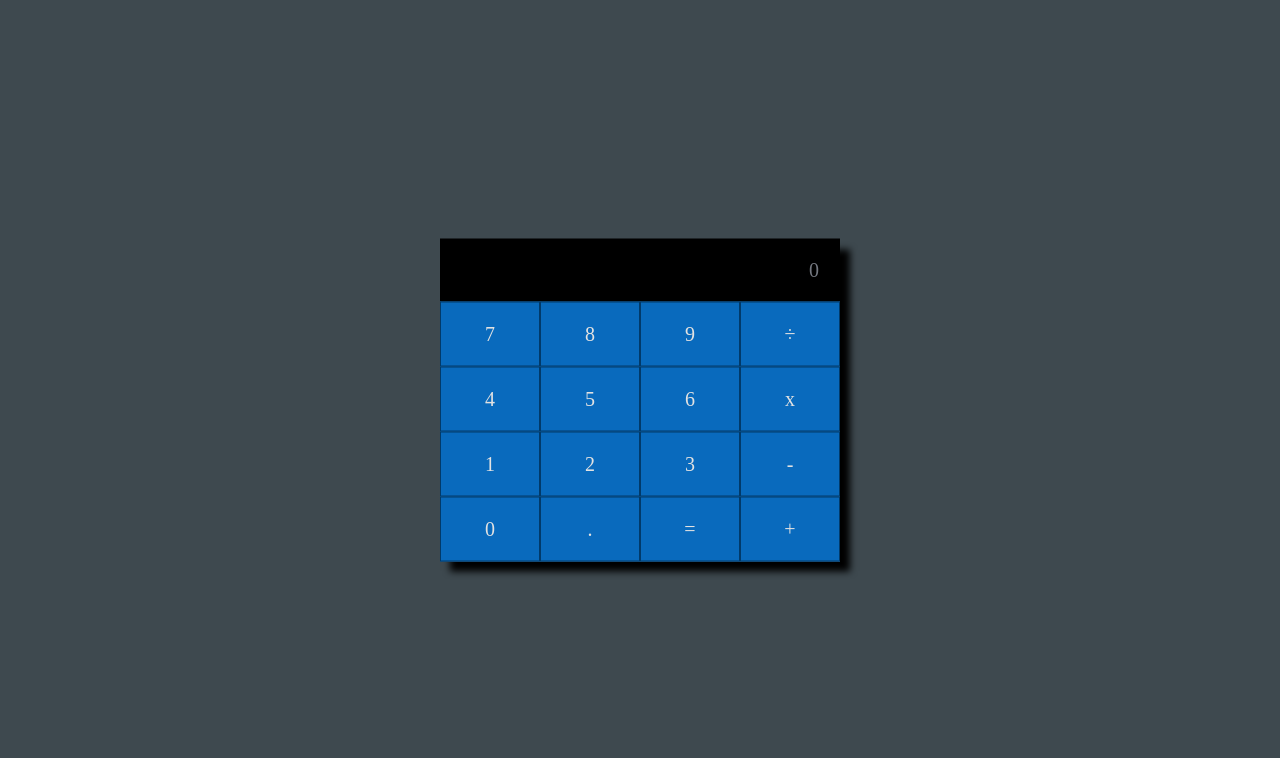
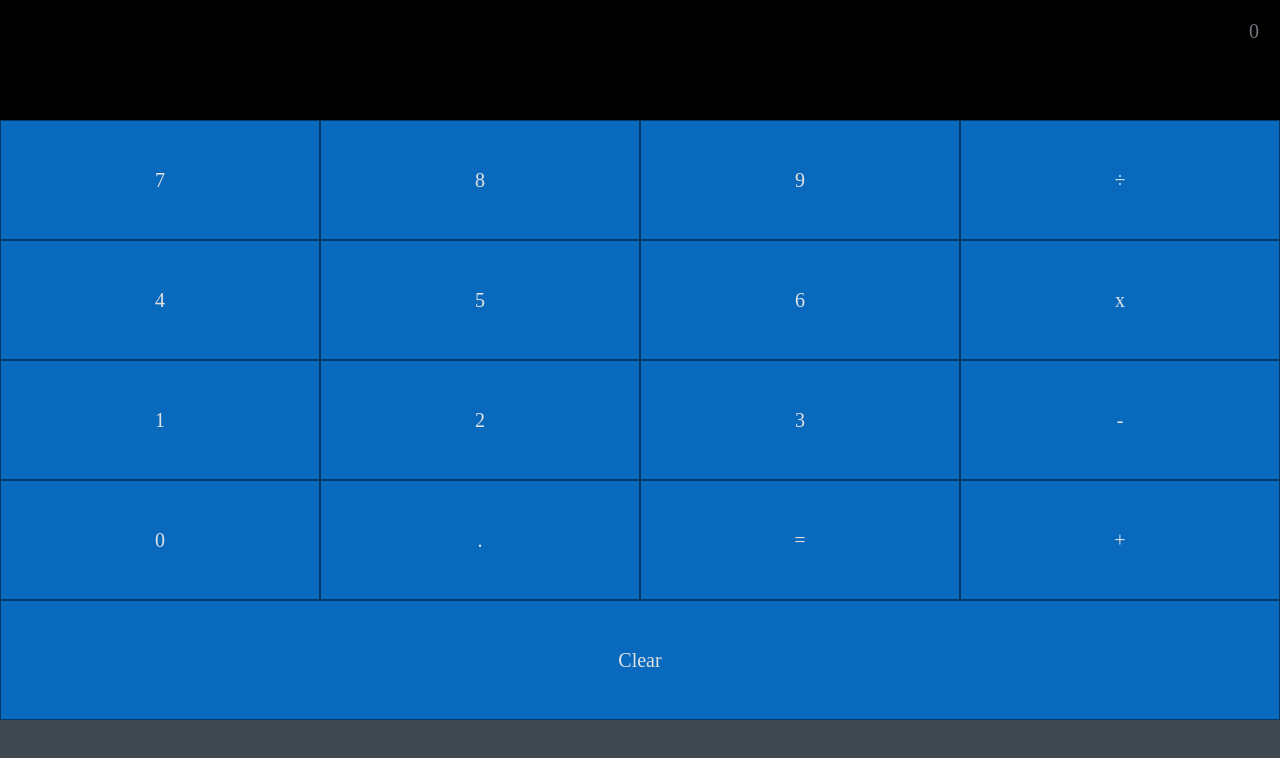
Before and after one commit to donthedeveloper/calculator, a plain HTML site: page calculator/index.html in a window 1280 px wide. Drawn offline with nearby package versions, Linux system fonts and the light colour scheme.

Commit message:
JavaScript complete, except for negative numbers

```diff
--- a/calculator/css/style.css
+++ b/calculator/css/style.css
@@ -1,43 +1,57 @@
+/* TEST */
+
 * {
 	box-sizing: border-box;
+}
+
+body, html {
+	height: 100%;
 }
 
 body {
 	background-color: #3e494f;
 	font-size: 1.25em;
-	position: relative;
+/* 	position: relative; */
 }
 
 #window {
 	border: 0px solid #546300;
-	box-shadow: 10px 10px 7px #000000;
+/* 	box-shadow: 10px 10px 7px #000000; */
 	/*border-radius: 20px;*/
 /*	padding: 1em;*/
-	position: absolute;
-	width: 20em;
-	top: 50%;
-	left: 50%;
-	transform: translate(-50%, -50%);
+/* 	position: absolute;
+	width: 20em; */
+/* 	top: 50%;
+	left: 50%; */
+/* 	transform: translate(-50%, -50%);
 	-webkit-transform: translate(-50%, -50%);
-	-ms-transform: translate(-50%, -50%);
+	-ms-transform: translate(-50%, -50%); */
+	height: 100%;
 }
 #calculations {
-	display: table;
+/* 	display: table; */
 	width: 100%;
 }
-#calculations button {
+button {
 	background-color: #096abd;
 	border: 1px solid #013a6a;
 	/*border-radius: 5px;*/
-	display: table-cell;
+/* 	display: table-cell; */
 	color: #e2e2e2;
-/*	float: left;*/
+	float: left;
 /*	margin: 1%;*/
-	padding: 1em 0;
+/* 	padding: 1em 0; */
+	height: 15%;
 	width: 25%;
 }
+#clear {
+/* 	padding: .5em 0; */
+	width: 100%;
+}
+
 #display {
 	background-color: #000;
+	height: 15%;
 }
 #display p {
 	color: #747880;
--- a/calculator/index.html
+++ b/calculator/index.html
@@ -1,3 +1,5 @@
+<!-- TEST -->
+
 <!DOCTYPE>
 
 <head>
@@ -29,6 +31,7 @@
 			<button id="decimal">.</button>
 			<button id="equals">=</button>
 			<button id="add">+</button>
+			<button id="clear">Clear</button>
 		</div>
 	</div>
 
--- a/calculator/js/scripts.js
+++ b/calculator/js/scripts.js
@@ -1,3 +1,5 @@
+// TEST
+
 var previousNumber;
 var currentNumber;
 var currentPhrase;
@@ -130,6 +132,13 @@ for (var i = 0; i < buttonsArray.length; i++) {
 					currentPhrase = displayText;
 					troubleshoot();
 					break
+				case "clear":
+					previousNumber = null;
+					currentNumber = null;
+					currentPhrase = null;
+					displayText = "0";
+					troubleshoot();
+					break
 			}
 
 			document.getElementById("displayText").innerHTML = displayText;
@@ -155,7 +164,6 @@ function addDisplayNumber() {
 }
 
 function addDisplayDecimal() {
-	console.log("im in");
 	// If adding a decimal in the beginning, utilize 0
 	if ( currentPhrase == null ) {
 		currentPhrase = "0";
```
